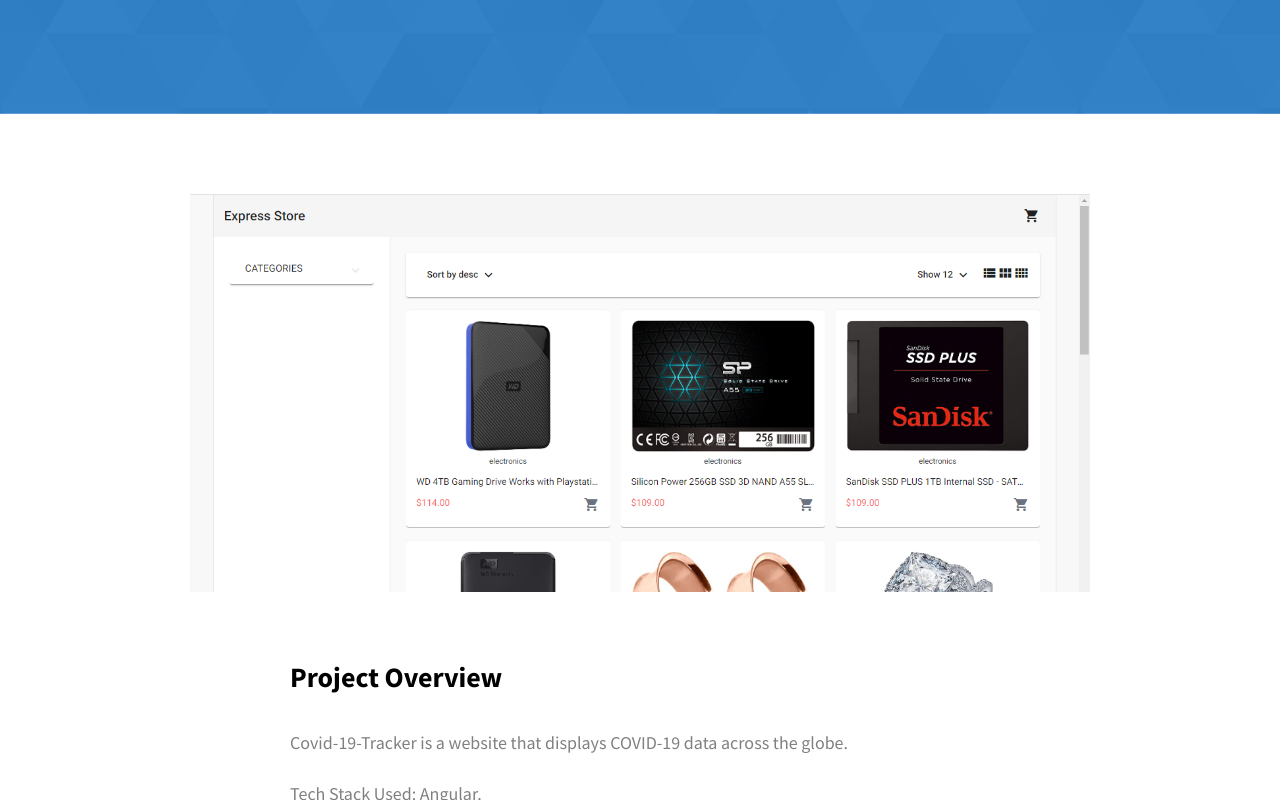
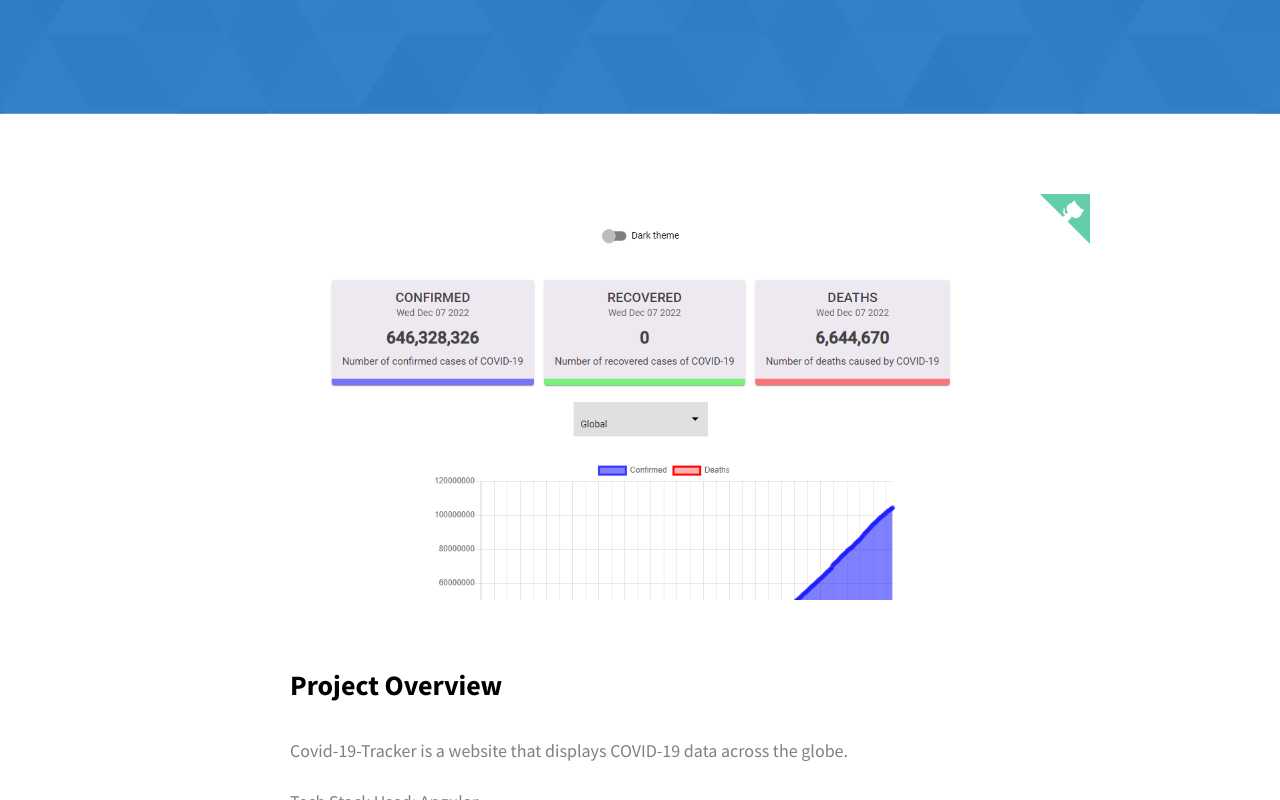
Before and after one commit to mohammedsalmanali/portfolio, a plain HTML site: page project-2.html in a window 1280 px wide. Shown: the part 642-1442 px from the top of the page. Drawn offline with Linux system fonts and the light colour scheme.

Commit message:
added covid-19 tracker image

```diff
--- a/project-2.html
+++ b/project-2.html
@@ -100,7 +100,7 @@
         <div class="project-details__content">
           <div class="project-details__showcase-img-cont">
             <img
-              src="./assets/png/store.png"
+              src="./assets/png/covid-19-track.png"
               alt="Project Image"
               class="project-details__showcase-img"
             />
```
